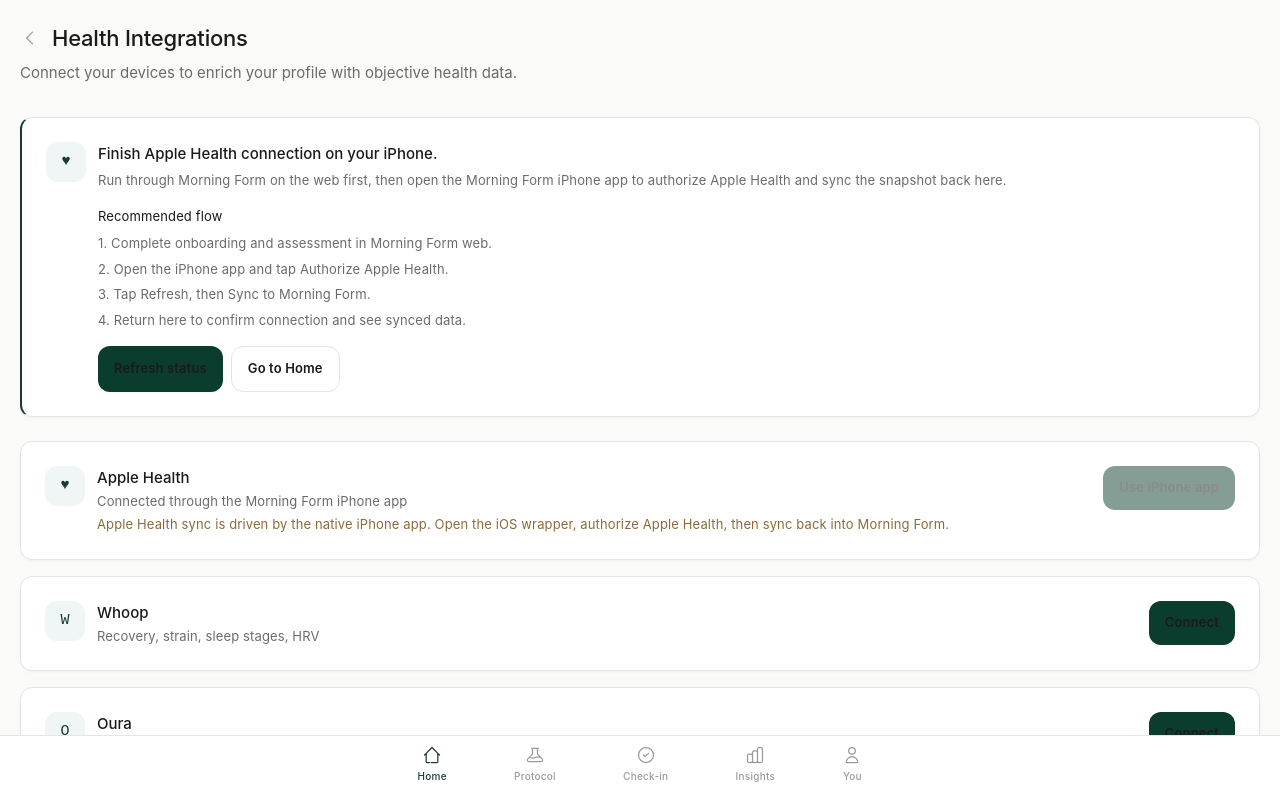
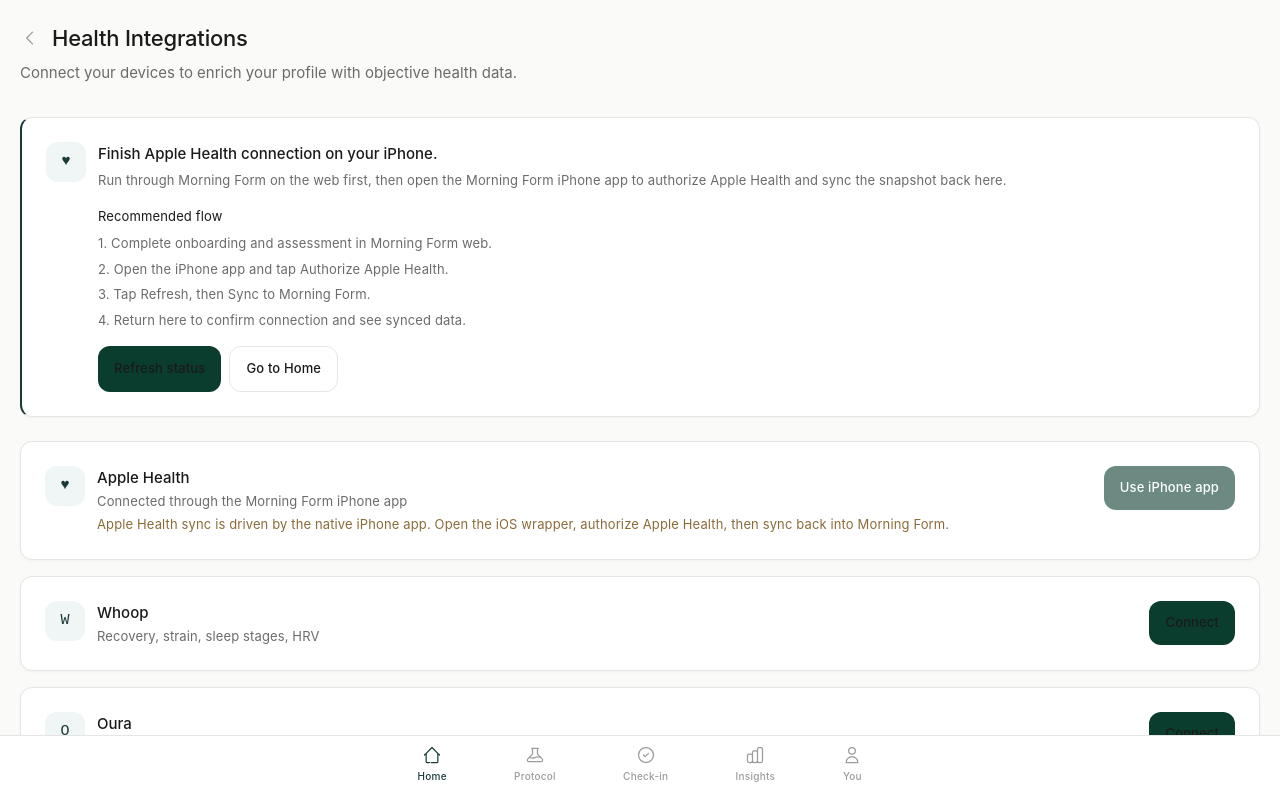
Before and after one commit to contactxyz-admin/morning-form, a Next.js app: page /settings/integrations in a window 1280 px wide. Shown: the top 799 px of the page. Built offline with nearby package versions, Linux system fonts and the light colour scheme; no server answers; the database is empty.

Commit message:
Fix disabled primary button text contrast

```diff
--- a/src/components/ui/button.tsx
+++ b/src/components/ui/button.tsx
@@ -17,11 +17,11 @@
         ref={ref}
         disabled={disabled || loading}
         className={cn(
-          'inline-flex items-center justify-center font-semibold transition-all duration-250 ease-out active:scale-[0.98] disabled:opacity-50 disabled:pointer-events-none focus-visible:outline focus-visible:outline-2 focus-visible:outline-offset-2 focus-visible:outline-button-focus',
+          'appearance-none inline-flex items-center justify-center font-medium transition-all duration-250 ease-out active:scale-[0.98] disabled:pointer-events-none focus-visible:outline focus-visible:outline-2 focus-visible:outline-offset-2 focus-visible:outline-button-focus',
           {
-            'bg-button text-white hover:bg-button-hover active:bg-button-active': variant === 'primary',
-            'border border-border text-text-primary hover:border-border-hover bg-transparent active:bg-surface': variant === 'secondary',
-            'text-text-secondary hover:text-text-primary bg-transparent': variant === 'ghost',
+            'bg-button text-[#FFFFFF] hover:bg-button-hover active:bg-button-active disabled:bg-button disabled:text-[#FFFFFF] disabled:opacity-60': variant === 'primary',
+            'border border-border text-text-primary hover:border-border-hover bg-transparent active:bg-surface disabled:text-text-primary disabled:opacity-50': variant === 'secondary',
+            'text-text-secondary hover:text-text-primary bg-transparent disabled:text-text-secondary disabled:opacity-50': variant === 'ghost',
             'min-h-[44px] px-4 py-3 text-body rounded-button': size === 'default',
             'min-h-[44px] px-4 py-3 text-caption rounded-button': size === 'sm',
             'min-h-[52px] px-5 py-3 text-body rounded-button': size === 'lg',
```
